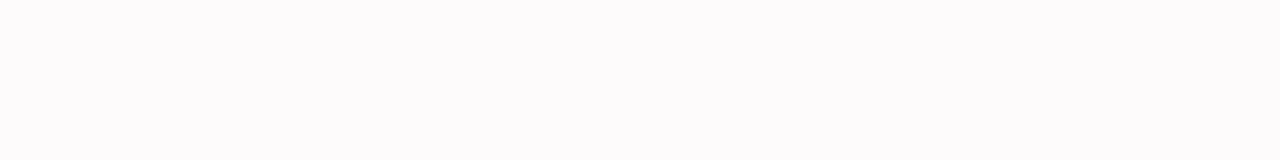
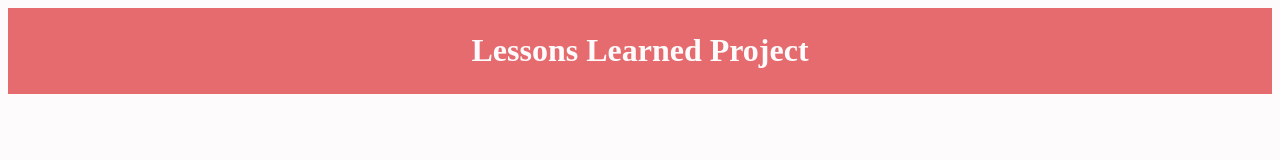
Before and after one commit to Fernanda-Vidal/ProjectTrybe-lessons-learned, a website: page index.html in a window 1280 px wide. Drawn offline with Linux system fonts and the light colour scheme.

Commit message:
Adiciona barra superior com estilo.

```diff
--- a/index.html
+++ b/index.html
@@ -8,6 +8,8 @@
     <title>Document</title>
 </head>
 <body>
-
+    <header id="cabecalho">
+        <h1 id="titulo">Lessons Learned Project</h1>
+    </header>
 </body>
 </html>
--- a/style.css
+++ b/style.css
@@ -1,3 +1,15 @@
 body {
     background-color: rgb(253, 251, 251);
 }
+
+#cabecalho {
+    border: #e56b6f solid;
+    background-color: #e56b6f;
+    position: relative;
+    top: 0px;
+}
+
+#titulo {
+    text-align: center;
+    color: rgb(253, 251, 251);
+}
```
